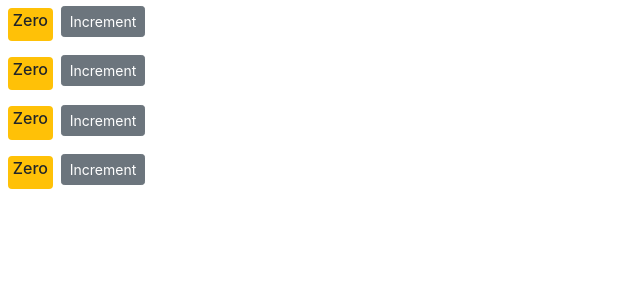
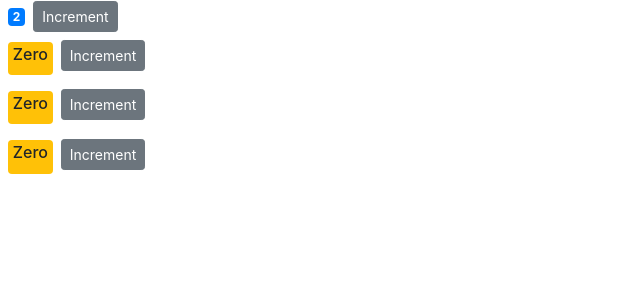
Before and after one commit to Zeydi/react-counter, a React (Create React App) app: page / in a window 1280 px wide. Shown: the top 300 px of the page, without its empty margins (0-640 px from the left). Built offline with nearby package versions, Linux system fonts and the light colour scheme.

Commit message:
changed count value as props

```diff
--- a/src/components/counter.jsx
+++ b/src/components/counter.jsx
@@ -1,20 +1,20 @@
 import React, { Component } from "react";
 class Counter extends Component {
   state = {
-    count: 0
+    value: this.props.value
   };
 
   handleIncrement = () => {
-    this.setState({ count: this.state.count + 1 });
+    this.setState({ value: this.state.value + 1 });
   };
   getBadgeClasses() {
     let classes = "badge m-2 badge-";
-    classes += this.state.count === 0 ? "warning" : "primary";
+    classes += this.state.value === 0 ? "warning" : "primary";
     return classes;
   }
   formatCount() {
-    const { count } = this.state;
-    return count === 0 ? <h6>Zero</h6> : count;
+    const { value } = this.state;
+    return value === 0 ? <h6>Zero</h6> : value;
   }
   render() {
     return (
--- a/src/components/counters.jsx
+++ b/src/components/counters.jsx
@@ -3,7 +3,7 @@
 class Counters extends Component {
   state = {
     counters: [
-      { id: 1, value: 0 },
+      { id: 1, value: 2 },
       { id: 2, value: 0 },
       { id: 3, value: 0 },
       { id: 4, value: 0 }
@@ -13,7 +13,7 @@
     return (
       <div>
         {this.state.counters.map(counter => (
-          <Counter key={counter.id} />
+          <Counter key={counter.id} value={counter.value} />
         ))}
       </div>
     );
```
